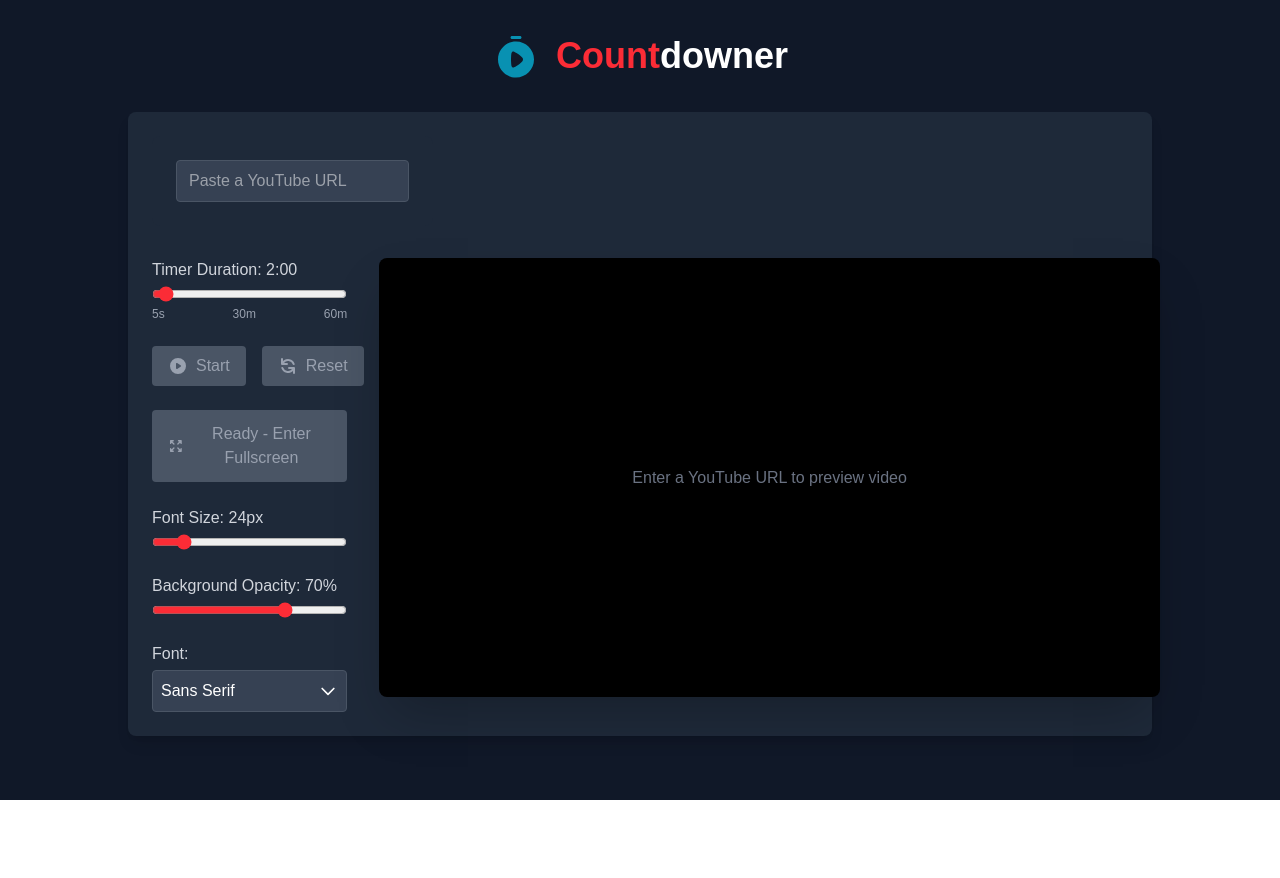
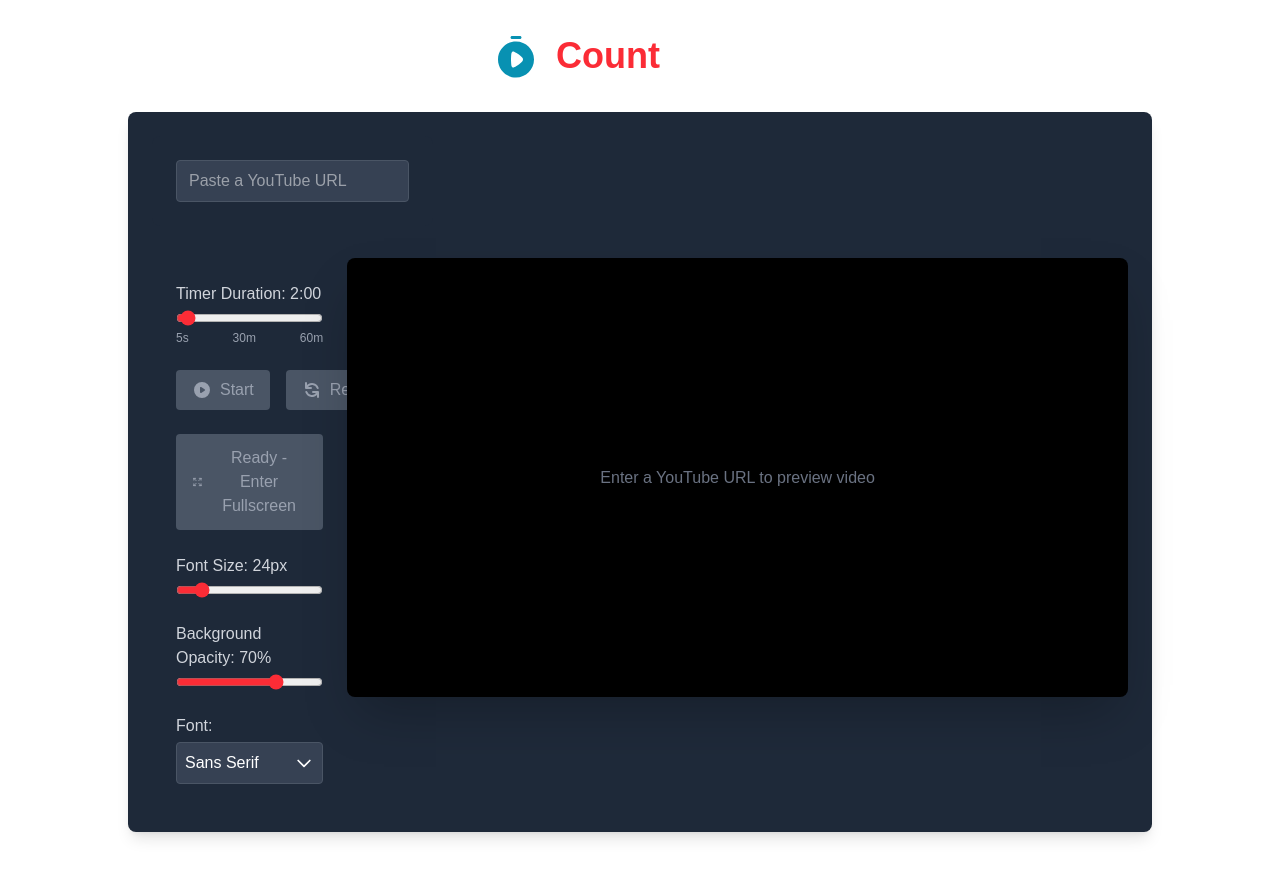
Before and after one commit to albchu/debbie-count-downer, a Next.js app: page / in a window 1280 px wide. Shown: the top 878 px of the page. Before the commit the page ends 800 px from the top, so only its background shows below. Built offline with nearby package versions, Linux system fonts and the light colour scheme.

Commit message:
jiggle some paddings

```diff
--- a/src/components/CountdownApp.tsx
+++ b/src/components/CountdownApp.tsx
@@ -14,7 +14,7 @@ export default function CountdownApp() {
   }
 
   return (
-    <div className="min-h-screen bg-gray-900 text-gray-100 p-8 flex flex-col items-center">
+    <div className="min-h-screen text-gray-100 p-8 flex flex-col items-center">
       <header className="w-full max-w-5xl mb-8">
         <div className="flex items-center justify-center">
           {/* Using the favicon SVG directly */}
@@ -37,7 +37,7 @@ export default function CountdownApp() {
         <YouTubeUrlInput youtubeUrl={youtubeUrl} setYoutubeUrl={setYoutubeUrl} />
 
         {/* Responsive container for control panel and video */}
-        <div className="grid grid-cols-1 lg:grid-cols-[20%_80%] gap-8">
+        <div className="grid grid-cols-1 lg:grid-cols-[20%_80%]">
           <TimerControls />
 
           {/* Video preview - always render the frame */}
--- a/src/components/TimerControls.tsx
+++ b/src/components/TimerControls.tsx
@@ -54,7 +54,7 @@ export default function TimerControls() {
   const hasVideo = !!videoId;
 
   return (
-    <div className="flex flex-col space-y-6">
+    <div className="flex flex-col space-y-6 p-6 ">
       {/* Duration Slider */}
       <div>
         <label
```
